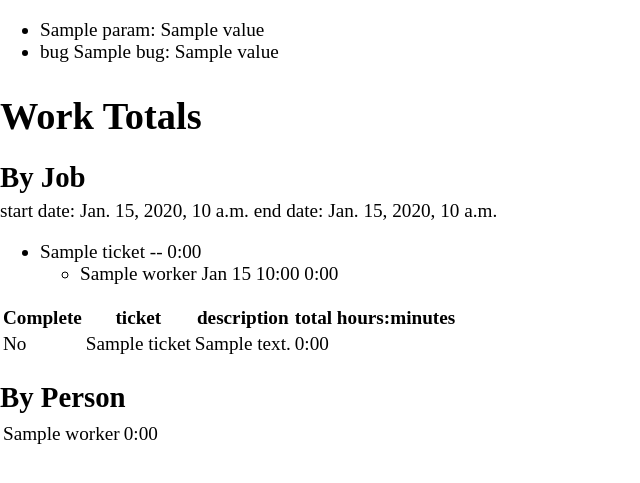
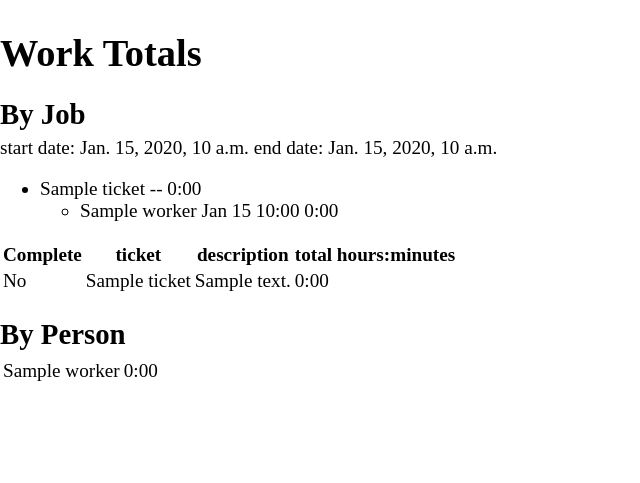
Before and after one commit to snarlygoster/jobclock, a Django app: template templates/timeclock/work_totals.html in a window 1280 px wide. Shown: the top 483 px of the page, without its empty margins (0-640 px from the left). Run offline with Django 3.2, Linux system fonts and the light colour scheme; the template is opened without the code that fills it: most values are stand-ins (such as "Sample title", 1, 10 or a date in 2020).

Commit message:
pull some spike code (test of "params")

```diff
--- a/templates/timeclock/work_totals.html
+++ b/templates/timeclock/work_totals.html
@@ -4,23 +4,6 @@
 
 {% block content %}
 
-{% if params %}
-    <ul>
-
-{% for name,value in params.items %}
-   	<li> {{ name }}: {{ value }}</li>
-{% endfor %}
-
-{% for name,value in bugs.items %}
-   	<li>bug {{ name }}: {{ value }}</li>
-{% endfor %}
-
-</ul>
-
-{% else %}
-     <p>no params</p>
-
-{% endif %}
 <h1>Work Totals</h1>
 <h2>By Job</h2>
 
```
